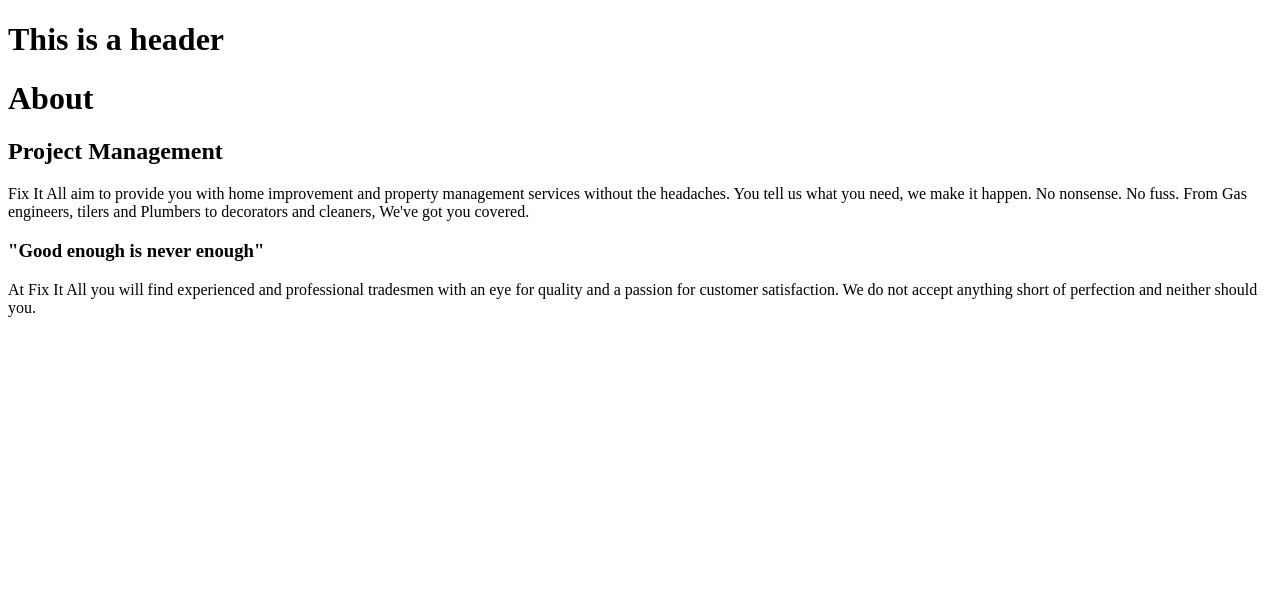
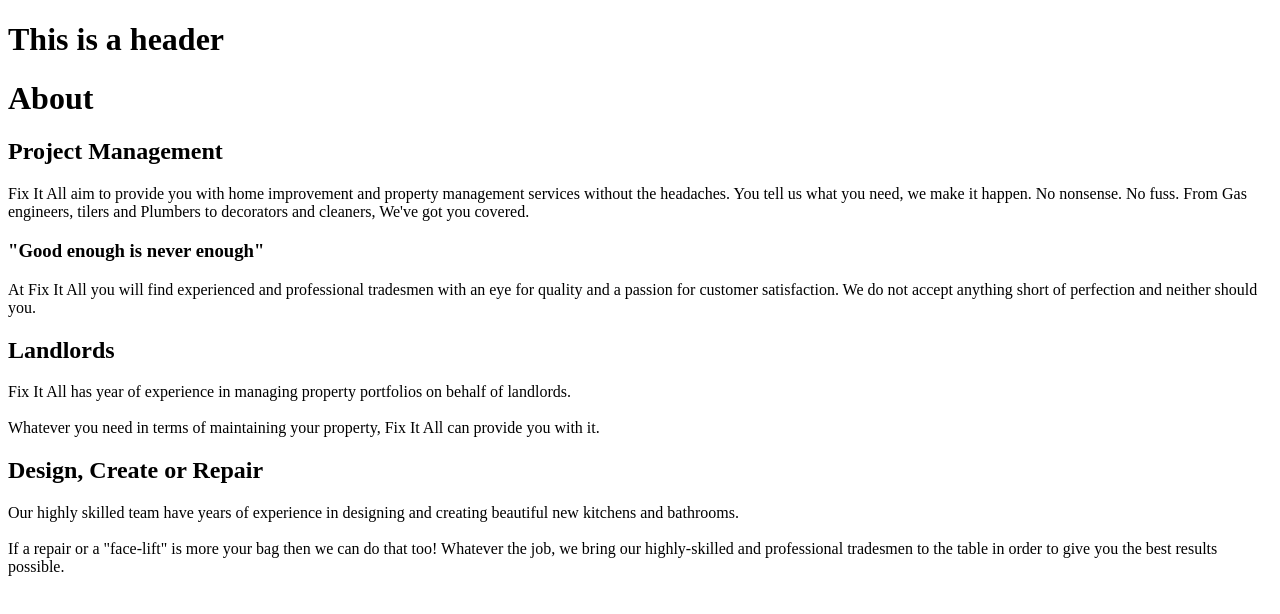
Before and after one commit to Selliott456/fix_it_all, a React (Create React App) app: page / in a window 1280 px wide. Shown: the top 614 px of the page. Built offline with nearby package versions, Linux system fonts and the light colour scheme.

Commit message:
noew components added

```diff
--- a/src/App.js
+++ b/src/App.js
@@ -1,11 +1,15 @@
 import './App.css'
 import About from './components/About'
 import Header from './components/Header'
+import Landlords from './components/Landlords'
+import Generalrepairs from './components/Generalrepairs'
 
 function App() {
   return<>
    <Header />
   <About />
+  <Landlords />
+  <Generalrepairs />
   </>
 
 }
--- /dev/null
+++ b/src/components/Generalrepairs.jsx
@@ -0,0 +1,22 @@
+import React from 'react'
+
+const Generalrepairs = () => {
+
+  return <div role="main">
+    <h2>Design, Create or Repair</h2>
+    <p>
+      Our highly skilled team have years of experience
+      in designing and creating beautiful new kitchens
+      and bathrooms.
+      <br></br>
+      <br></br>
+      If a repair or a "face-lift" is more your bag then
+      we can do that too! Whatever the job, we bring our highly-skilled
+      and professional tradesmen to the table in order to give you the
+      best results possible.
+    </p>
+  </div>
+
+}
+
+export default Generalrepairs
--- a/src/components/Landlords.jsx
+++ b/src/components/Landlords.jsx
@@ -0,0 +1,19 @@
+import React from 'react'
+
+const Landlords = () => {
+
+return <div role="main">
+  <h2>Landlords</h2>
+  <p>
+    Fix It All has year of experience in managing
+    property portfolios on behalf of landlords.
+    <br></br>
+    <br></br>
+    Whatever you need in terms of maintaining your
+    property, Fix It All can provide you with it.
+  </p>
+</div>
+
+}
+
+export default Landlords
```
